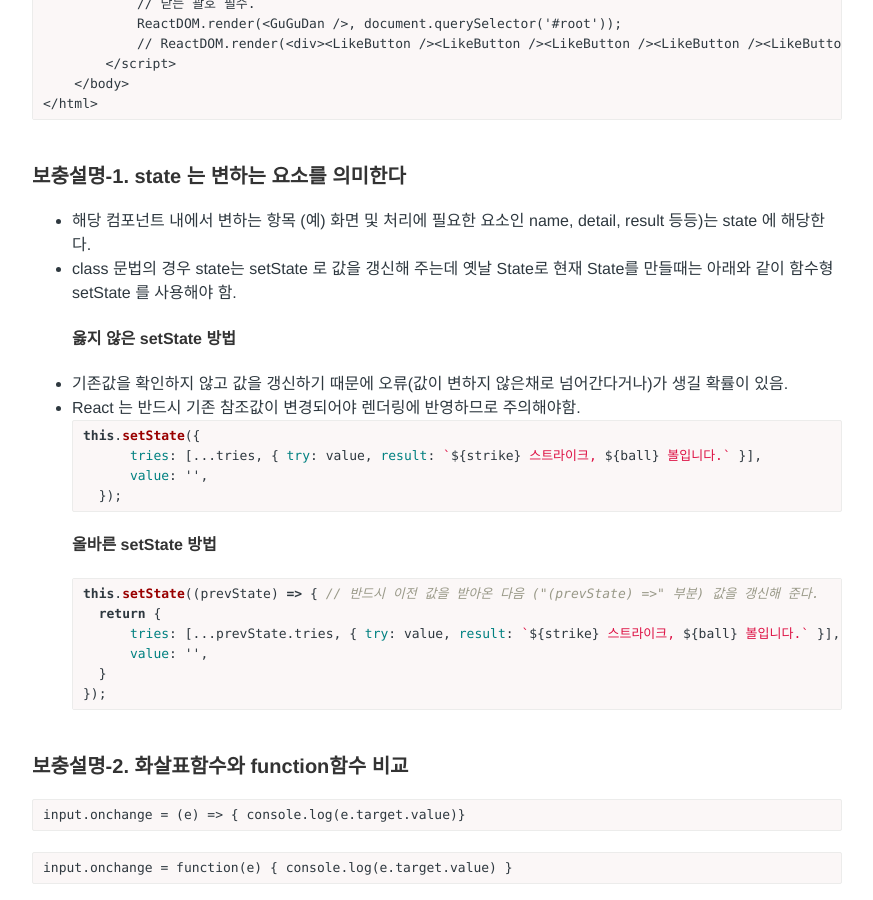
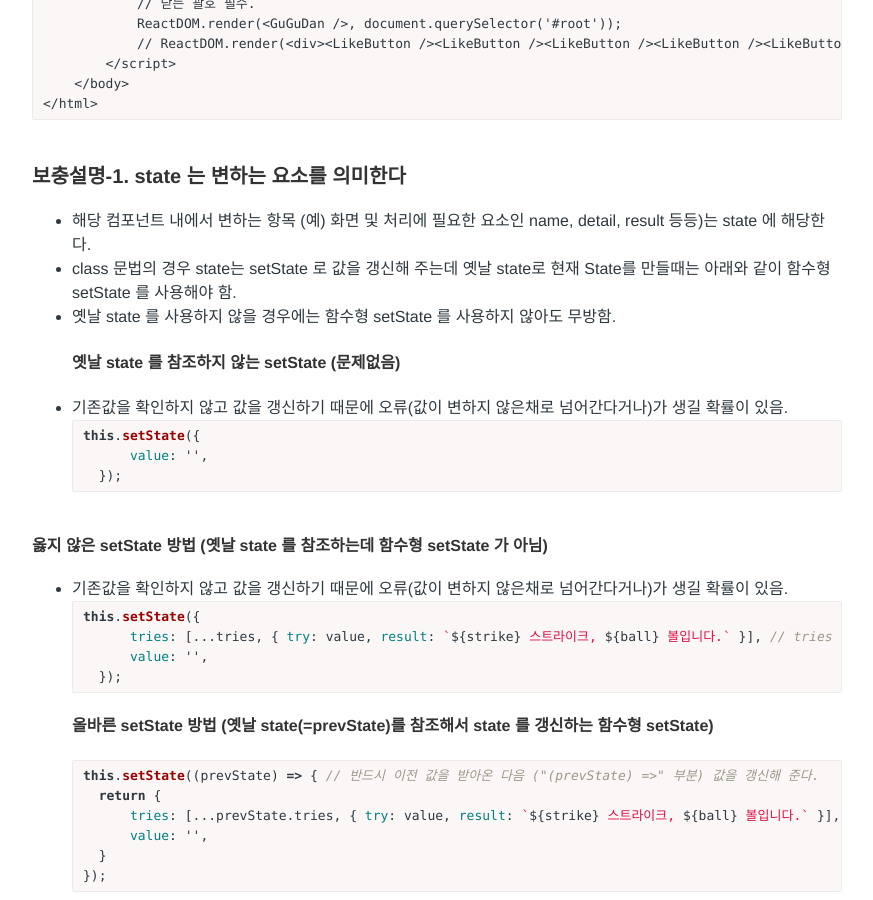
Before and after one commit to Pie001/pie001.github.io, a Jekyll site: the page built from _posts/2020-11-18-0070.md, in a window 1280 px wide and 900 px high, scrolled down 3023 px. Shown: the whole window, without its empty margins (203-1076 px from the left). Built offline with Jekyll 4.4.1, drawn with Linux system fonts in a browser that asks for light colours; nearby versions of some CDN libraries; comment, search, counter and statistics services are not loaded.

Commit message:
Update 2020-11-18-0070.md

````diff
--- a/_posts/2020-11-18-0070.md
+++ b/_posts/2020-11-18-0070.md
@@ -178,17 +178,25 @@ description: React 기본 학습 -1. 리액트 입문
 ```
 ### 보충설명-1. state 는 변하는 요소를 의미한다
 - 해당 컴포넌트 내에서 변하는 항목 (예) 화면 및 처리에 필요한 요소인 name, detail, result 등등)는 state 에 해당한다.
-- class 문법의 경우 state는 setState 로 값을 갱신해 주는데 옛날 State로 현재 State를 만들때는 아래와 같이 함수형 setState 를 사용해야 함.
-#### 옳지 않은 setState 방법
+- class 문법의 경우 state는 setState 로 값을 갱신해 주는데 옛날 state로 현재 State를 만들때는 아래와 같이 함수형 setState 를 사용해야 함.
+- 옛날 state 를 사용하지 않을 경우에는 함수형 setState 를 사용하지 않아도 무방함.
+#### 옛날 state 를 참조하지 않는 setState (문제없음)
 - 기존값을 확인하지 않고 값을 갱신하기 때문에 오류(값이 변하지 않은채로 넘어간다거나)가 생길 확률이 있음.
-- React 는 반드시 기존 참조값이 변경되어야 렌더링에 반영하므로 주의해야함.
 ```jsx
 this.setState({
-        tries: [...tries, { try: value, result: `${strike} 스트라이크, ${ball} 볼입니다.` }],
         value: '',
     });
 ```
-#### 올바른 setState 방법
+
+#### 옳지 않은 setState 방법 (옛날 state 를 참조하는데 함수형 setState 가 아님)
+- 기존값을 확인하지 않고 값을 갱신하기 때문에 오류(값이 변하지 않은채로 넘어간다거나)가 생길 확률이 있음.
+```jsx
+this.setState({
+        tries: [...tries, { try: value, result: `${strike} 스트라이크, ${ball} 볼입니다.` }], // tries 라는 배열에 예전 tries 배열을 복사에 넣고 추가로 하나 더 배열요소를 더해줌.
+        value: '',
+    });
+```
+#### 올바른 setState 방법 (옛날 state(=prevState)를 참조해서 state 를 갱신하는 함수형 setState)
 ```jsx
 this.setState((prevState) => { // 반드시 이전 값을 받아온 다음 ("(prevState) =>" 부분) 값을 갱신해 준다.
     return {
````
